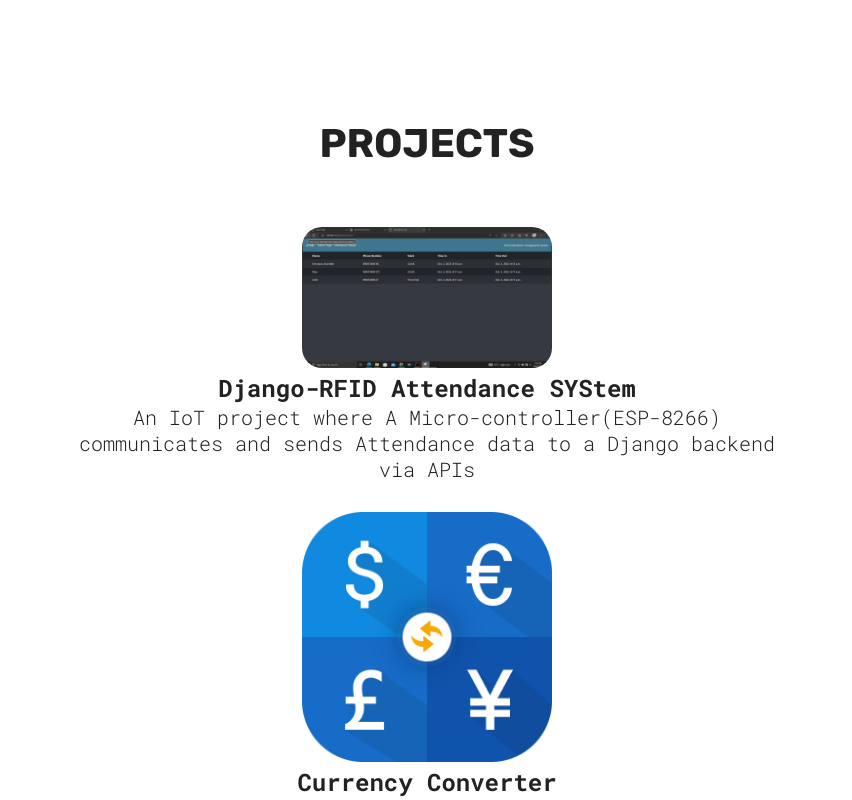
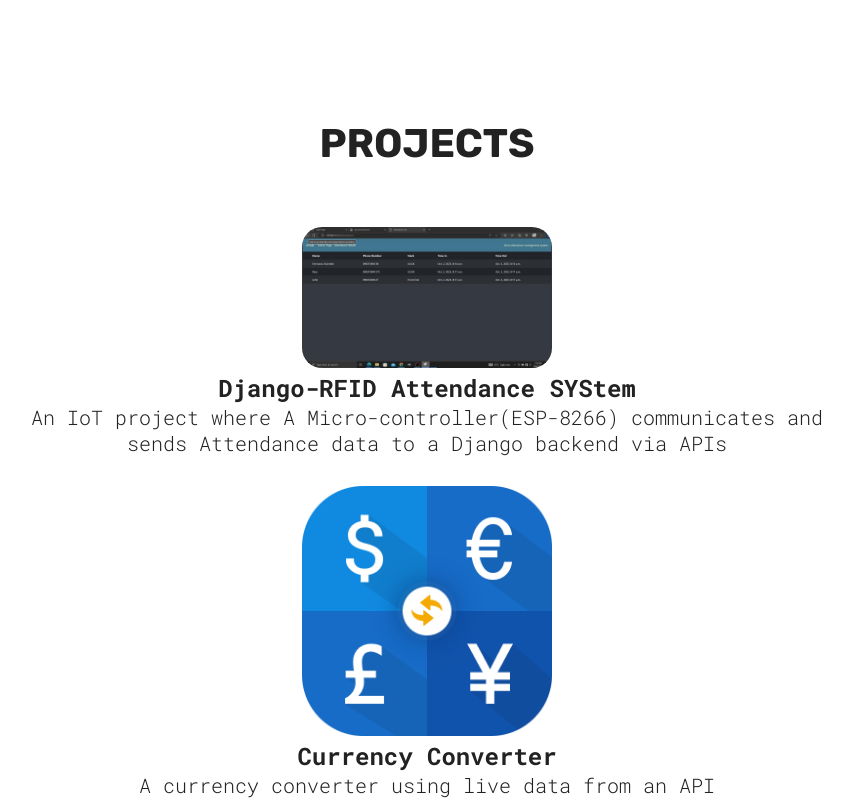
Before and after one commit to neoscar10/portfolio, a React (Vite) app: page / in a window 1280 px wide. Shown: the part 780-1580 px from the top of the page, without its empty margins (213-1065 px from the left). Built offline with nearby package versions, Linux system fonts and the light colour scheme.

Commit message:
edited style in projects

```diff
--- a/src/components/Projects/ProjectsStyles.module.css
+++ b/src/components/Projects/ProjectsStyles.module.css
@@ -2,8 +2,8 @@
     display: flex;
     flex-direction: column;
     text-align: center;
-    padding-left: 20%;
-    padding-right: 20%;
+    padding-left: 15%;
+    padding-right: 15%;
 
     img {
       max-width: 250px;
```
